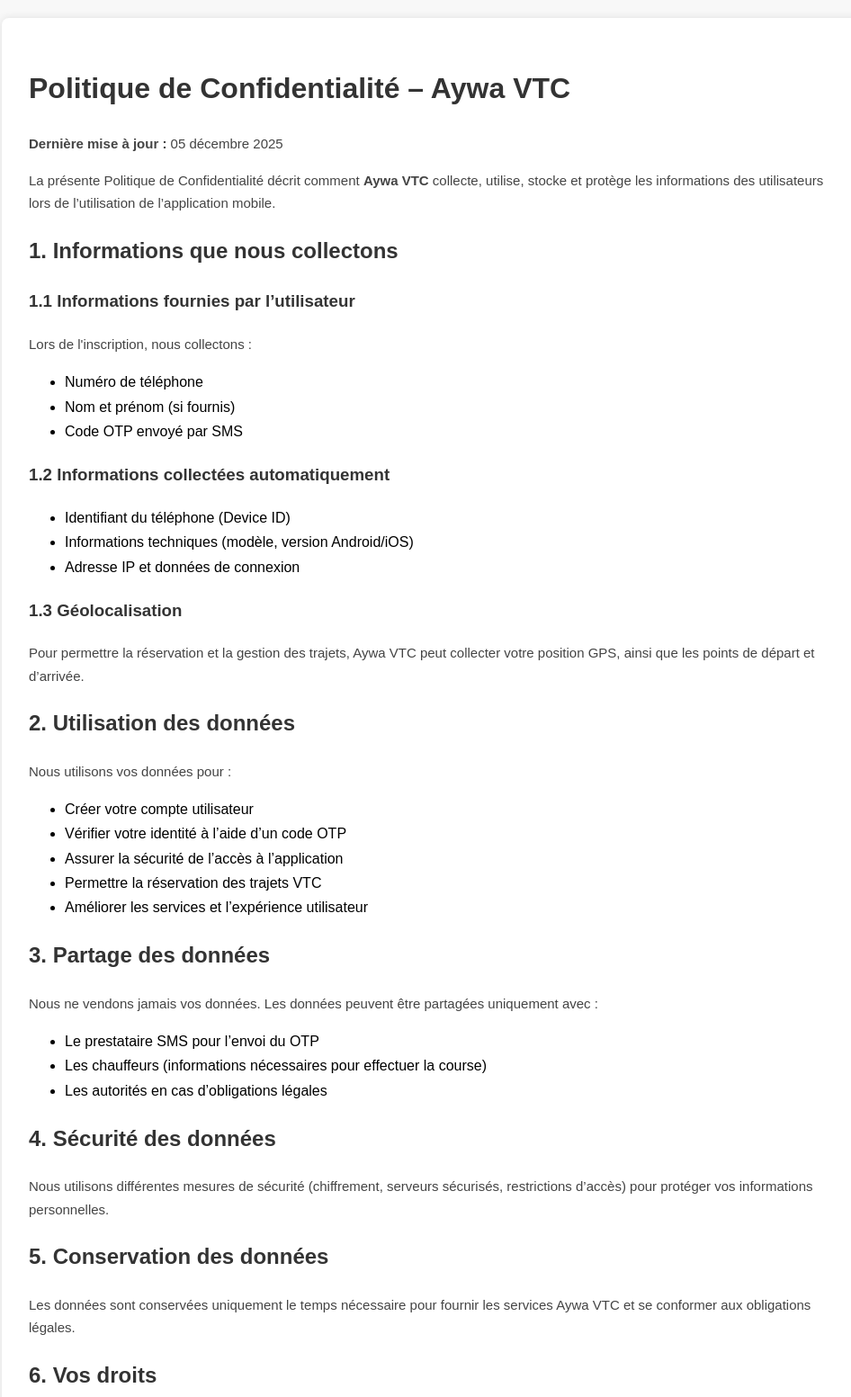
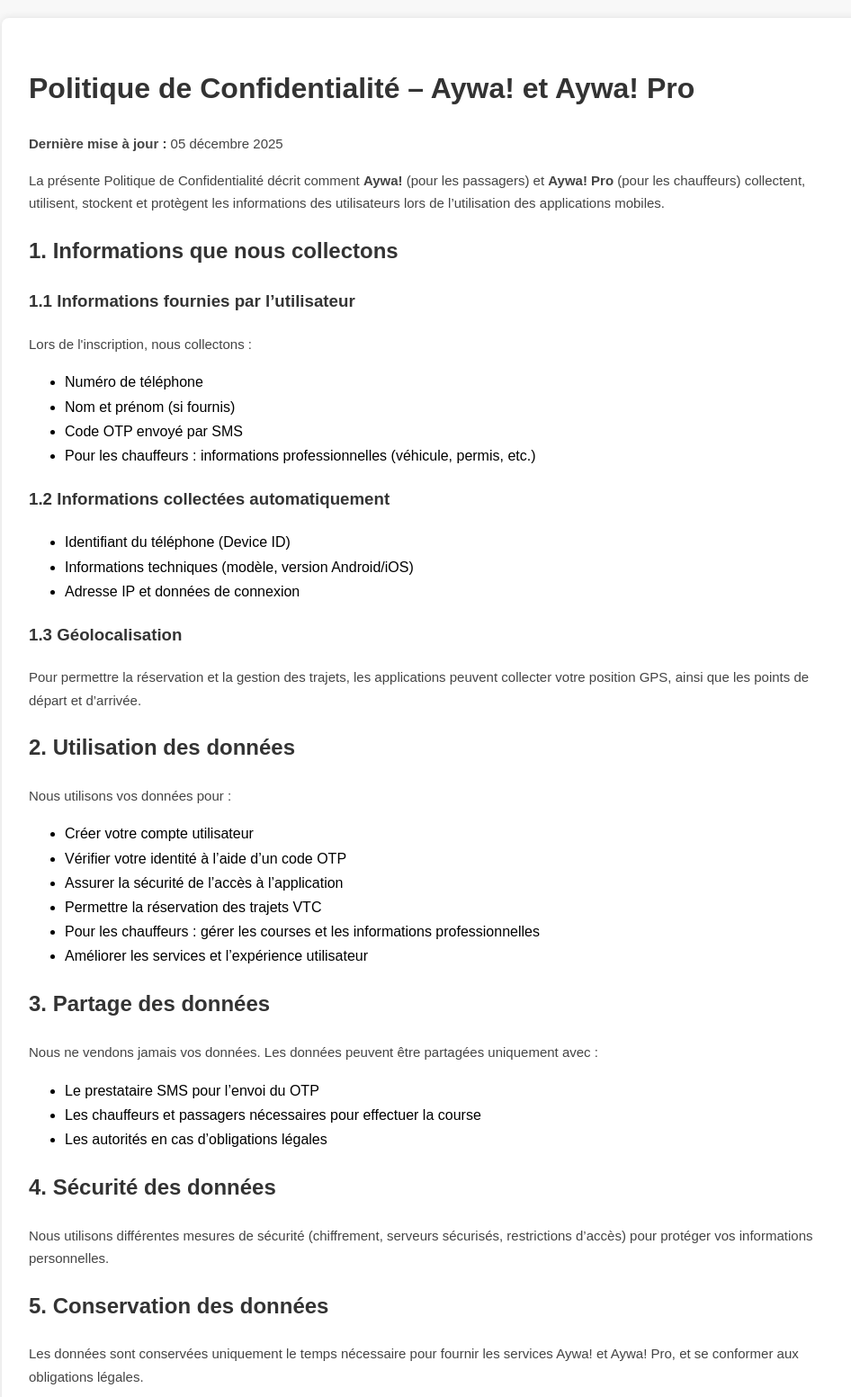
Before and after one commit to Djibril-dudo/aywa-privacy-policy, a plain HTML site: page index.html in a window 1280 px wide. Shown: the top 1553 px of the page at 90% size, without its empty margins (158-1104 px from the left). Drawn offline with Linux system fonts and the light colour scheme.

Commit message:
Update privacy policy branding from Aywa VTC to Aywa!

```diff
--- a/index.html
+++ b/index.html
@@ -3,7 +3,7 @@
 <head>
     <meta charset="UTF-8" />
     <meta name="viewport" content="width=device-width, initial-scale=1.0" />
-    <title>Politique de Confidentialité – Aywa VTC</title>
+    <title>Politique de Confidentialité – Aywa! et Aywa! Pro</title>
     <style>
         body {
             font-family: Arial, sans-serif;
@@ -32,13 +32,13 @@
 <body>
 <div class="container">
 
-    <h1>Politique de Confidentialité – Aywa VTC</h1>
+    <h1>Politique de Confidentialité – Aywa! et Aywa! Pro</h1>
     <p><strong>Dernière mise à jour :</strong> 05 décembre 2025</p>
 
     <p>
-        La présente Politique de Confidentialité décrit comment <strong>Aywa VTC</strong> collecte,
-        utilise, stocke et protège les informations des utilisateurs lors de l’utilisation
-        de l’application mobile.
+        La présente Politique de Confidentialité décrit comment <strong>Aywa!</strong> (pour les passagers)
+        et <strong>Aywa! Pro</strong> (pour les chauffeurs) collectent, utilisent, stockent et protègent
+        les informations des utilisateurs lors de l’utilisation des applications mobiles.
     </p>
 
     <h2>1. Informations que nous collectons</h2>
@@ -49,6 +49,7 @@
         <li>Numéro de téléphone</li>
         <li>Nom et prénom (si fournis)</li>
         <li>Code OTP envoyé par SMS</li>
+        <li>Pour les chauffeurs : informations professionnelles (véhicule, permis, etc.)</li>
     </ul>
 
     <h3>1.2 Informations collectées automatiquement</h3>
@@ -60,8 +61,8 @@
 
     <h3>1.3 Géolocalisation</h3>
     <p>
-        Pour permettre la réservation et la gestion des trajets, Aywa VTC peut collecter votre
-        position GPS, ainsi que les points de départ et d’arrivée.
+        Pour permettre la réservation et la gestion des trajets, les applications peuvent collecter
+        votre position GPS, ainsi que les points de départ et d’arrivée.
     </p>
 
     <h2>2. Utilisation des données</h2>
@@ -71,6 +72,7 @@
         <li>Vérifier votre identité à l’aide d’un code OTP</li>
         <li>Assurer la sécurité de l’accès à l’application</li>
         <li>Permettre la réservation des trajets VTC</li>
+        <li>Pour les chauffeurs : gérer les courses et les informations professionnelles</li>
         <li>Améliorer les services et l’expérience utilisateur</li>
     </ul>
 
@@ -78,7 +80,7 @@
     <p>Nous ne vendons jamais vos données. Les données peuvent être partagées uniquement avec :</p>
     <ul>
         <li>Le prestataire SMS pour l’envoi du OTP</li>
-        <li>Les chauffeurs (informations nécessaires pour effectuer la course)</li>
+        <li>Les chauffeurs et passagers nécessaires pour effectuer la course</li>
         <li>Les autorités en cas d’obligations légales</li>
     </ul>
 
@@ -90,8 +92,8 @@
 
     <h2>5. Conservation des données</h2>
     <p>
-        Les données sont conservées uniquement le temps nécessaire pour fournir les services Aywa VTC
-        et se conformer aux obligations légales.
+        Les données sont conservées uniquement le temps nécessaire pour fournir les services Aywa!
+        et Aywa! Pro, et se conformer aux obligations légales.
     </p>
 
     <h2>6. Vos droits</h2>
@@ -105,7 +107,7 @@
     <h2>7. Contact</h2>
     <p>
         Pour toute question, veuillez nous contacter à :<br>
-        <strong>Email :</strong> contact@aywavtc.com
+        <strong>Email :</strong> contact@aywa.com
     </p>
 
     <h2>8. Modifications</h2>
```
